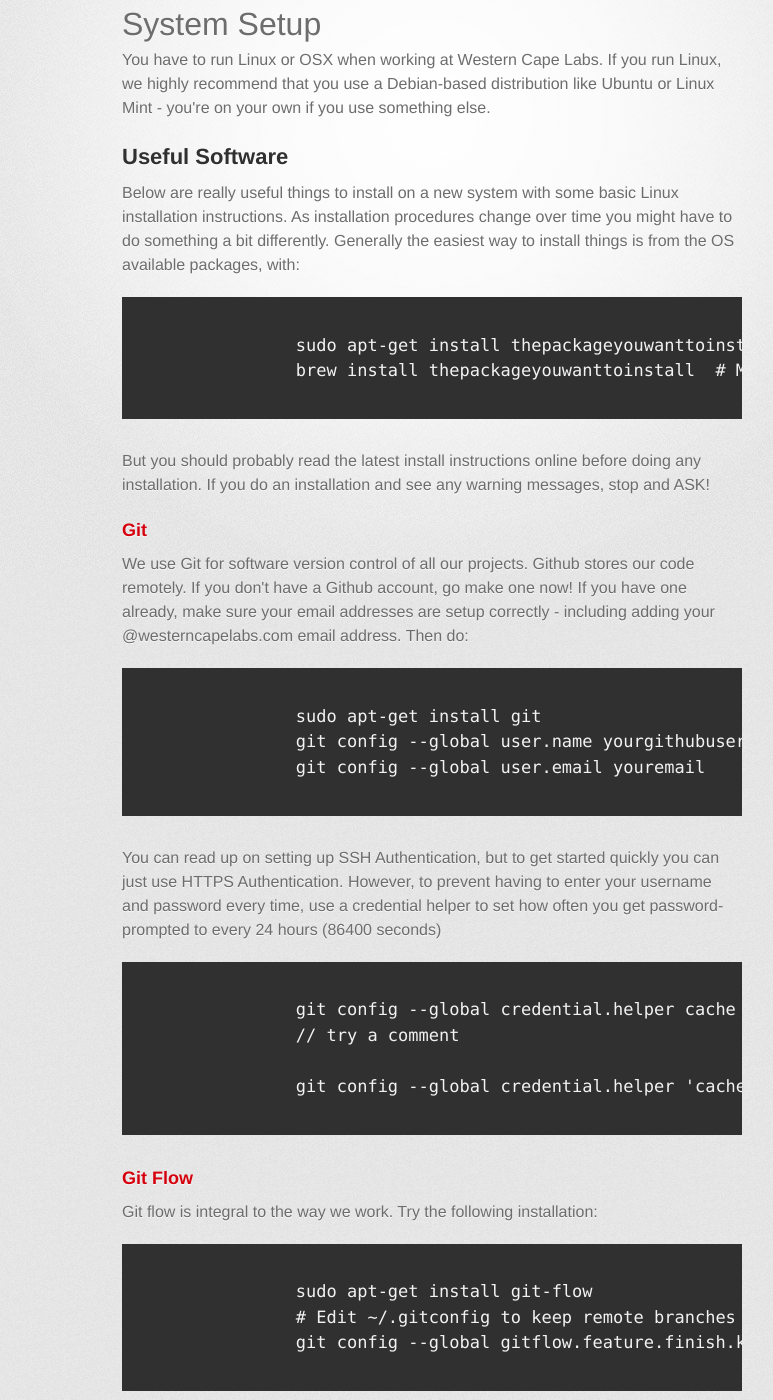
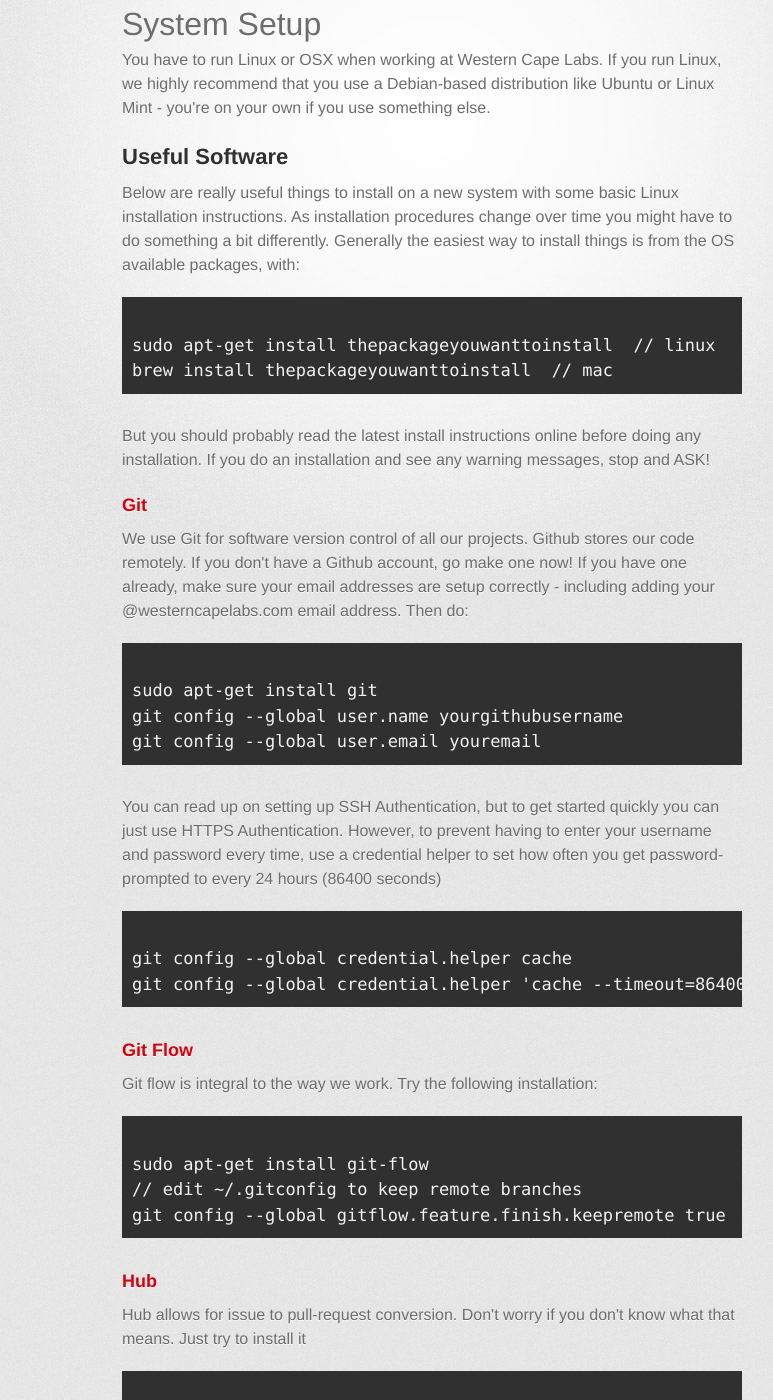
Before and after one commit to westerncapelabs/westerncapelabs.github.io, a Jekyll site: the page built from waysofworking/systemsetup.html, in a window 1280 px wide and 1400 px high. Shown: the whole window, without its empty margins (208-981 px from the left). Built offline with Jekyll 4.4.1, drawn with Linux system fonts in a browser that asks for light colours; some web fonts are replaced; Markdown is read by kramdown in place of the engine named in the settings.

Commit message:
remove code block whitespace

```diff
--- a/waysofworking/systemsetup.html
+++ b/waysofworking/systemsetup.html
@@ -13,8 +13,8 @@
         <p>Below are really useful things to install on a new system with some basic Linux installation instructions. As installation procedures change over time you might have to do something a bit differently. Generally the easiest way to install things is from the OS available packages, with:</p>
 
             <pre><code class="python">
-                sudo apt-get install thepackageyouwanttoinstall  # Linux
-                brew install thepackageyouwanttoinstall  # Mac
+sudo apt-get install thepackageyouwanttoinstall  // linux
+brew install thepackageyouwanttoinstall  // mac
 </code></pre>
 
         <p>But you should probably read the latest install instructions online before doing any installation. If you do an installation and see any warning messages, stop and ASK!</p>
@@ -33,8 +33,6 @@
 
 <pre><code>
 git config --global credential.helper cache
-                // try a comment
-                <!-- or another comment -->
 git config --global credential.helper 'cache --timeout=86400'
 </code></pre>
 
@@ -44,7 +42,7 @@
 
 <pre><code>
 sudo apt-get install git-flow
-                # Edit ~/.gitconfig to keep remote branches
+// edit ~/.gitconfig to keep remote branches
 git config --global gitflow.feature.finish.keepremote true
 </code></pre>
 
```
Lines whose indentation alone changed are shown as unchanged.
